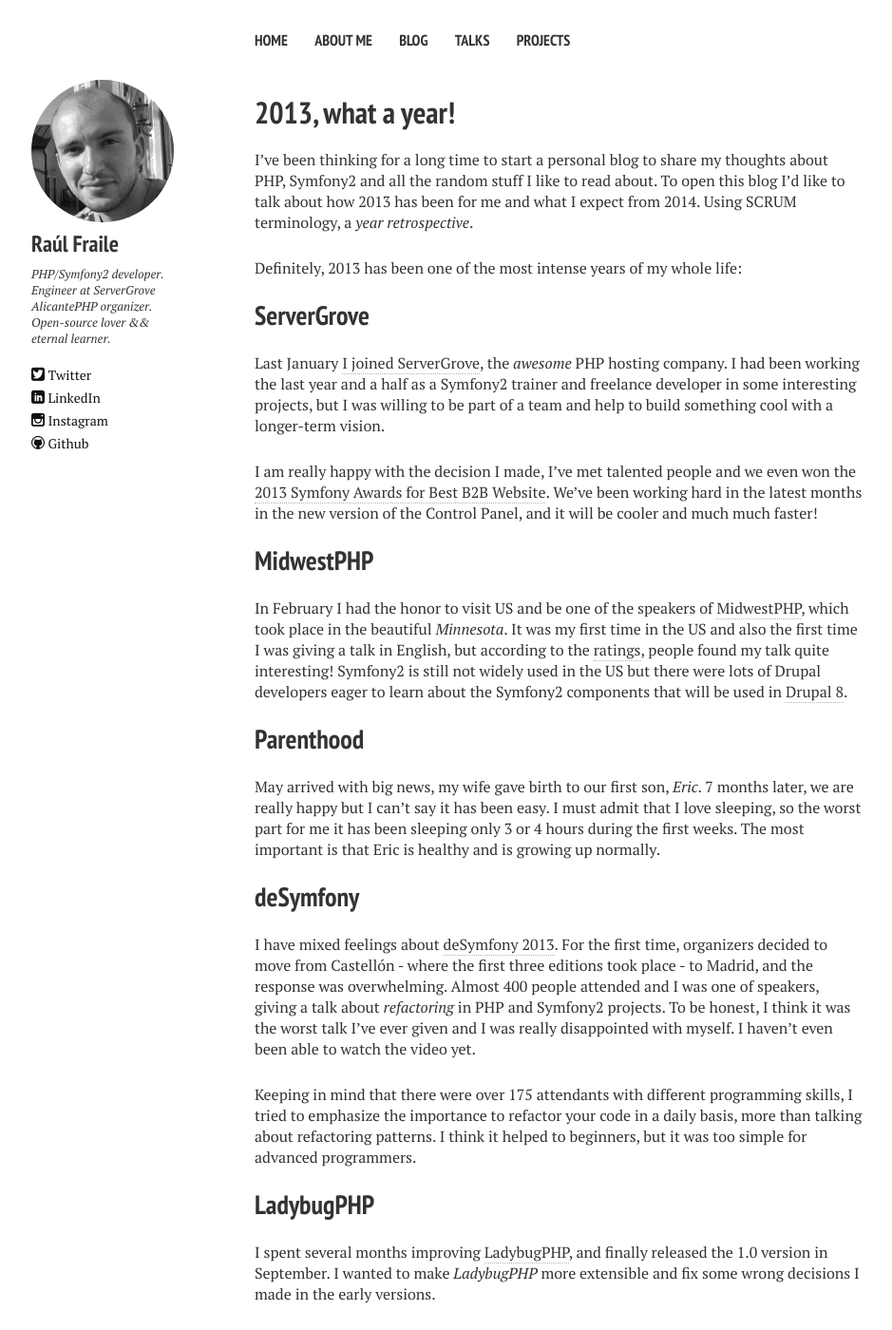
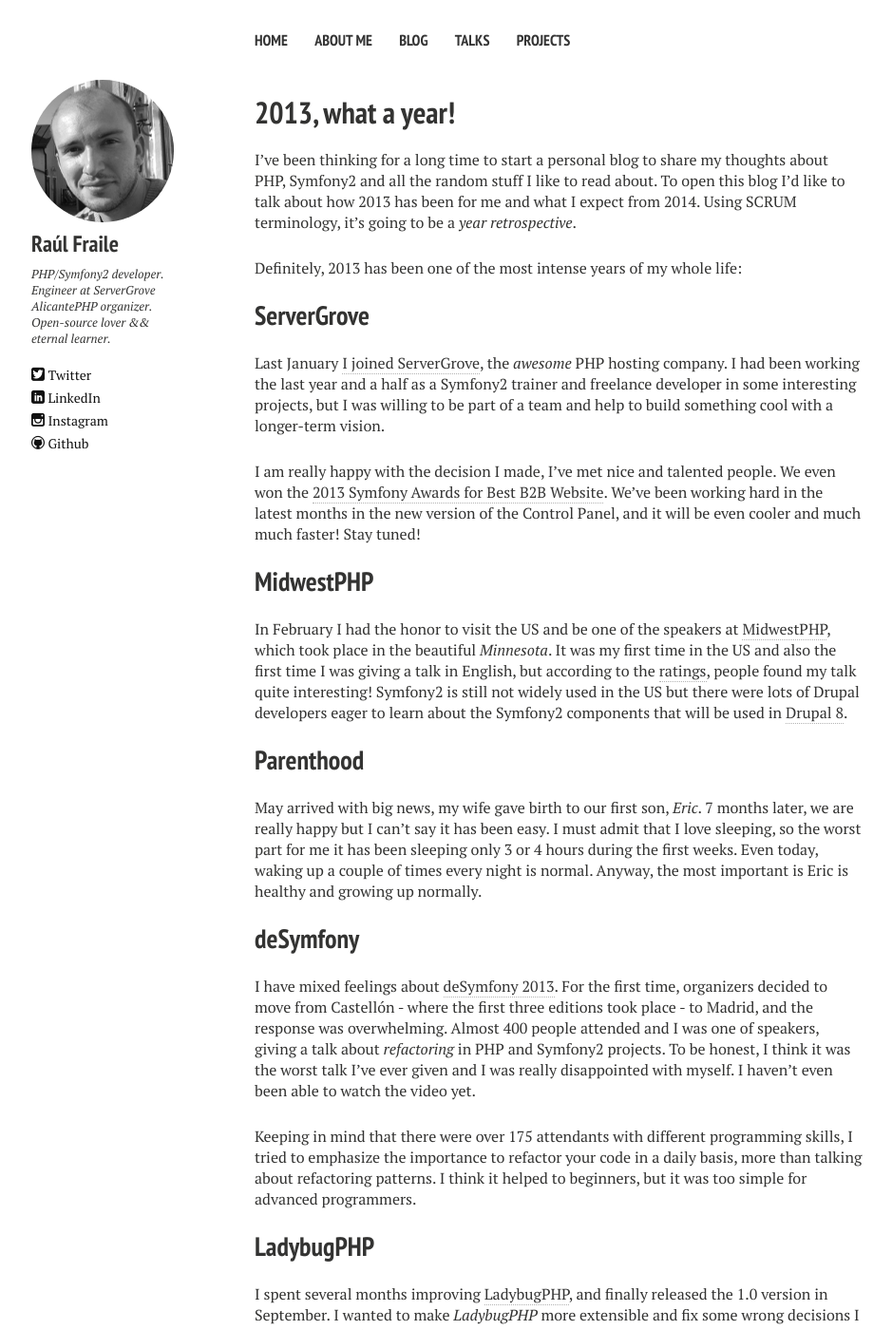
Before and after one commit to raulfraile/raulfraile.github.io, a Jekyll site: the page built from _posts/2013-12-17-2013-what-a-year.md, in a window 1280 px wide and 1400 px high. Shown: the whole window at 95% size, without its empty margins (52-991 px from the left). Built offline with Jekyll 4.4.1, drawn with Linux system fonts in a browser that asks for light colours; nearby versions of some CDN libraries; some of the changed text lies outside the part shown.

Commit message:
Small fixes

```diff
--- a/_posts/2013-12-17-2013-what-a-year.md
+++ b/_posts/2013-12-17-2013-what-a-year.md
@@ -9,7 +9,7 @@
 
 I've been thinking for a long time to start a personal blog to share my thoughts about PHP, Symfony2 and all the random
 stuff I like to read about. To open this blog I'd like to talk about how 2013 has been for me and what I expect from 2014.
-Using SCRUM terminology, a *year retrospective*.
+Using SCRUM terminology, it's going to be a *year retrospective*.
 
 Definitely, 2013 has been one of the most intense years of my whole life:
 
@@ -19,13 +19,13 @@
 PHP hosting company. I had been working the last year and a half as a Symfony2 trainer and freelance developer in some
 interesting projects, but I was willing to be part of a team and help to build something cool with a longer-term vision.
 
-I am really happy with the decision I made, I've met talented people and we even won the [2013 Symfony Awards for Best
+I am really happy with the decision I made, I've met nice and talented people. We even won the [2013 Symfony Awards for Best
 B2B Website](http://blog.servergrove.com/2013/12/13/call-us-award-winning/). We've been working hard in the latest months
-in the new version of the Control Panel, and it will be cooler and much much faster!
+in the new version of the Control Panel, and it will be even cooler and much much faster! Stay tuned!
 
 ## MidwestPHP
 
-In February I had the honor to visit US and be one of the speakers of [MidwestPHP](http://midwestphp.org/), which took
+In February I had the honor to visit the US and be one of the speakers at [MidwestPHP](http://midwestphp.org/), which took
 place in the beautiful *Minnesota*. It was my first time in the US and also the first time I was giving a talk in English,
 but according to the [ratings](https://joind.in/talk/view/8225), people found my talk quite interesting! Symfony2 is
 still not widely used in the US but there were lots of Drupal developers eager to learn about the Symfony2 components
@@ -35,7 +35,8 @@
 
 May arrived with big news, my wife gave birth to our first son, *Eric*. 7 months later, we are really happy but I can't
 say it has been easy. I must admit that I love sleeping, so the worst part for me it has been sleeping only 3 or 4 hours
-during the first weeks. The most important is that Eric is healthy and is growing up normally.
+during the first weeks. Even today, waking up a couple of times every night is normal. Anyway, the most important is Eric
+is healthy and growing up normally.
 
 ## deSymfony
 
@@ -69,7 +70,9 @@
 
 ## New year's resolutions
 
-I consider myself an eternal learner, so obviously the new year's resolutions have to do with the new stuff I want to learn.
+I consider myself an eternal learner, so obviously the new year's resolutions have to do with the new stuff I want to learn, or
+existing one I want to master.
+
 One of my biggest problems is that I like too many things, but having a job, a family and the MsC, it's almost impossible
 to get extra time to learn, so one of my goals for 2014 is going to be to *focus* in 2 fields: 'web/frontend' and
 'systems':
@@ -82,4 +85,10 @@
 extensions/source code -, memory management, filesystems... Long story short: try to master the *foundations* where PHP
 lives on.
 
+Other goals for the new year:
+
+- Keep improving LadybugPHP.
+- Try to write more, both here and in the [ServerGrove's blog](http://blog.servergrove.com/tag/symfony2-components/).
+- Don't miss another SymfonyCon, ever! :)
+
 See you in the next post!
```
